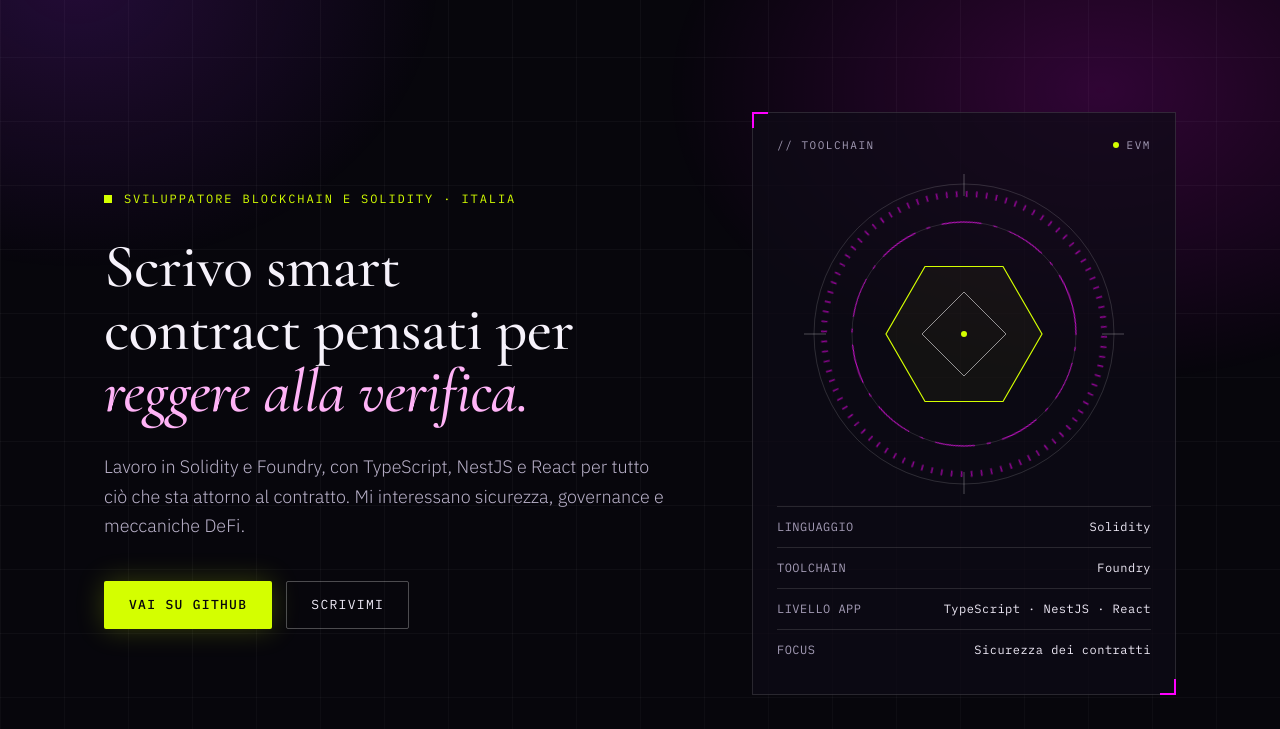
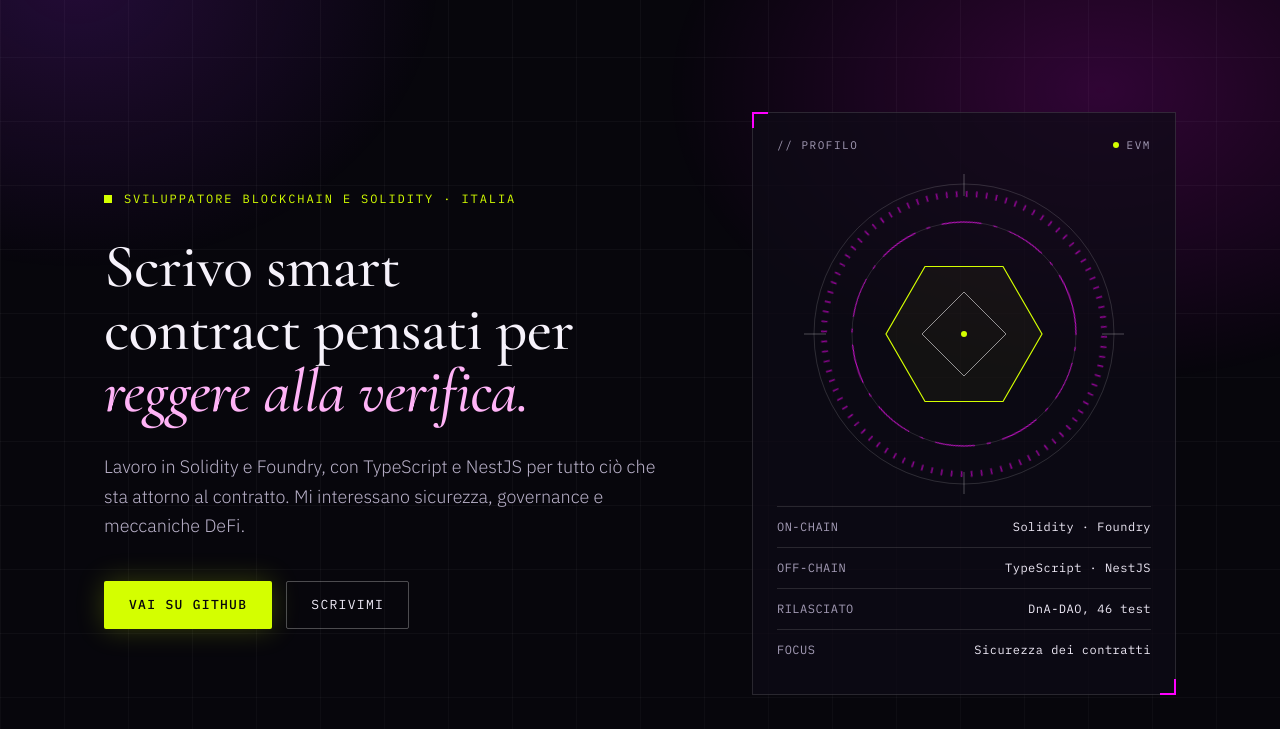
Before and after one commit to Gi4mba/Gi4mba.github.io, a plain HTML site: page it/index.html in a window 1280 px wide. Shown: the part 71-800 px from the top of the page. Drawn offline with Linux system fonts and the light colour scheme.

Commit message:
Rework hero HUD as a personal profile
Only verifiable claims in the hero: on-chain and off-chain stack, the
shipped project. React stays in the Stack section. The Italian lede no
longer lists NestJS and React as if they were part of the work shown.

```diff
--- a/it/index.html
+++ b/it/index.html
@@ -101,15 +101,15 @@
         <div class="hero-copy">
           <p class="eyebrow">Sviluppatore blockchain e Solidity · Italia</p>
           <h1>Scrivo smart contract pensati per <em>reggere alla verifica.</em></h1>
-          <p class="lede">Lavoro in Solidity e Foundry, con TypeScript, NestJS e React per tutto ciò che sta attorno al contratto. Mi interessano sicurezza, governance e meccaniche DeFi.</p>
+          <p class="lede">Lavoro in Solidity e Foundry, con TypeScript e NestJS per tutto ciò che sta attorno al contratto. Mi interessano sicurezza, governance e meccaniche DeFi.</p>
           <div class="cta-row">
             <a class="btn btn--primary" href="https://github.com/Gi4mba" target="_blank" rel="noopener">Vai su GitHub</a>
             <a class="btn btn--ghost" href="#contact">Scrivimi</a>
           </div>
         </div>
 
-        <aside class="hud bracketed" aria-label="Strumenti">
-          <div class="hud-head"><span>// toolchain</span><span class="live">evm</span></div>
+        <aside class="hud bracketed" aria-label="Profilo">
+          <div class="hud-head"><span>// profilo</span><span class="live">evm</span></div>
           <svg class="hud-art" viewBox="0 0 320 320" aria-hidden="true" focusable="false">
             <circle class="r-outer" cx="160" cy="160" r="150"/>
             <circle class="r-ticks ring ring-a" cx="160" cy="160" r="140"/>
@@ -124,9 +124,9 @@
             <line class="axis" x1="160" y1="298" x2="160" y2="320"/>
           </svg>
           <dl class="spec">
-            <div><dt>linguaggio</dt><dd>Solidity</dd></div>
-            <div><dt>toolchain</dt><dd>Foundry</dd></div>
-            <div><dt>livello app</dt><dd>TypeScript · NestJS · React</dd></div>
+            <div><dt>on-chain</dt><dd>Solidity · Foundry</dd></div>
+            <div><dt>off-chain</dt><dd>TypeScript · NestJS</dd></div>
+            <div><dt>rilasciato</dt><dd>DnA-DAO, 46 test</dd></div>
             <div><dt>focus</dt><dd>Sicurezza dei contratti</dd></div>
           </dl>
         </aside>
```
Also changed, not shown: index.html (+5 -5 lines).
